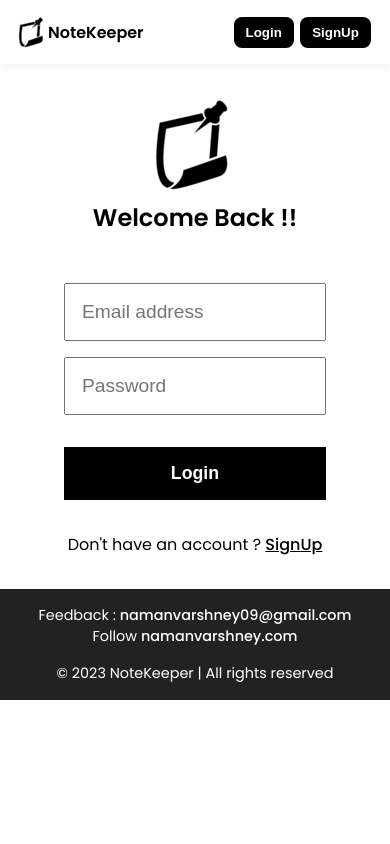
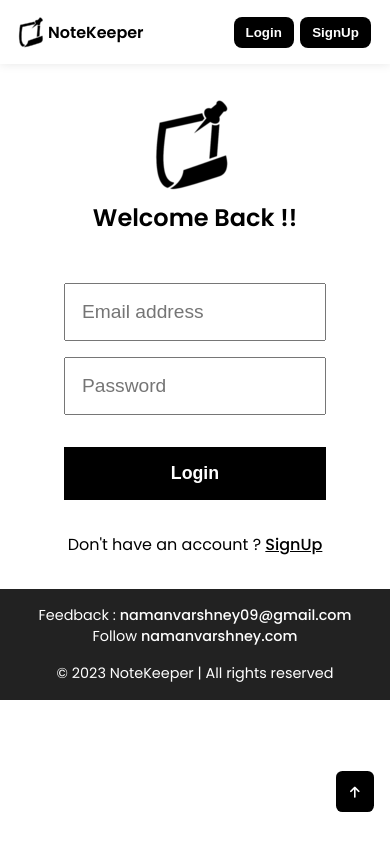
Before and after one commit to NamanVarshney09/notekeeper, a Next.js app: page /login in a window 390 px wide. Built offline with nearby package versions, Linux system fonts and the light colour scheme.

Commit message:
Added scrollUp component and top loading bar

```diff
--- /dev/null
+++ b/components/Scrollup.js
@@ -0,0 +1,27 @@
+import React, { useEffect, useState } from 'react'
+import styles from '../styles/Home.module.css'
+
+const Scrollup = () => {
+    const [showscroll, setShowscroll] = useState(true)
+    const scrollToTop = () => {
+        window.scrollTo({
+            top: 0,
+            behavior: 'smooth'
+        });
+    }
+    useEffect(() => {
+        window.addEventListener('scroll', () => {
+            if (window.scrollY >= 200)
+                setShowscroll(true)
+            else
+                setShowscroll(false)
+        });
+    },)
+    return (
+        <div className={`${styles.home_scroll} ${showscroll ? styles.home_scroll_show : ''}`}>
+            <i className={`fa-solid fa-arrow-up ${styles.home_scroll_icon}`} onClick={scrollToTop}></i>
+        </div>
+    )
+}
+
+export default Scrollup
--- a/package.json
+++ b/package.json
@@ -15,6 +15,7 @@
     "react": "18.2.0",
     "react-bootstrap": "^2.7.2",
     "react-dom": "18.2.0",
-    "react-toastify": "^9.1.1"
+    "react-toastify": "^9.1.1",
+    "react-top-loading-bar": "^2.3.1"
   }
 }
--- a/pages/_app.js
+++ b/pages/_app.js
@@ -1,18 +1,39 @@
 import Footer from '@/components/Footer'
 import Navbar from '@/components/Navbar'
+import Scrollup from '@/components/Scrollup'
 import AuthState from '@/context/auth/authState'
 import ExpenseState from '@/context/expense/expenseState'
 import NoteState from '@/context/notes/noteState'
 import '@/styles/globals.css'
+import { useRouter } from 'next/router'
+import { useEffect, useState } from 'react'
+import LoadingBar from 'react-top-loading-bar'
 
 export default function App({ Component, pageProps }) {
+  const router = useRouter();
+  const [progress, setProgress] = useState(0)
+
+  useEffect(() => {
+    router.events.on('routeChangeStart', () => setProgress(60));
+    router.events.on('routeChangeComplete', () => setProgress(100));
+  }, [router.events])
+
   return <>
     <AuthState>
       <NoteState>
         <ExpenseState>
+          <LoadingBar
+            // color='#f11946'
+            color='black'
+            progress={progress}
+            height={3}
+            waitingTime={400}
+            onLoaderFinished={() => setProgress(0)}
+          />
           <Navbar />
           <Component {...pageProps} />
           <Footer />
+          <Scrollup />
         </ExpenseState>
       </NoteState>
     </AuthState>
--- a/styles/Home.module.css
+++ b/styles/Home.module.css
@@ -44,7 +44,7 @@
     align-items: center;
     justify-content: center;
     border: 2px dotted black;
-    border-radius: 50%;
+    border-radius: 0.5rem;
     /* padding-bottom:1rem; */
 }
 
@@ -188,6 +188,26 @@
     background-color: #f1f1f1;
 }
 
+.home_scroll {
+    position: fixed;
+    right: 2.5rem;
+    bottom: -20%;
+    background-color: black;
+    padding: 0.5rem;
+    border-radius: 0.4rem;
+    z-index: 10;
+    transition: 0.4s;
+    cursor: pointer;
+}
+
+.home_scroll_icon {
+    color: white;
+    font-size: 1rem;
+}
+
+.home_scroll_show {
+    bottom: 3rem;
+}
 
 @media screen and (max-width :420px) {
     .card_container{
@@ -202,4 +222,13 @@
     .contact_form{
         width: 100%;
     }
+
+    .home_scroll {
+        right: 1rem;
+        bottom: 2rem;
+    }
+
+    .home_scroll_icon {
+        font-size: 0.8rem;
+    }
 }
```
Also changed, not shown: 1 other file (tests, documents, lock files or other folders).
